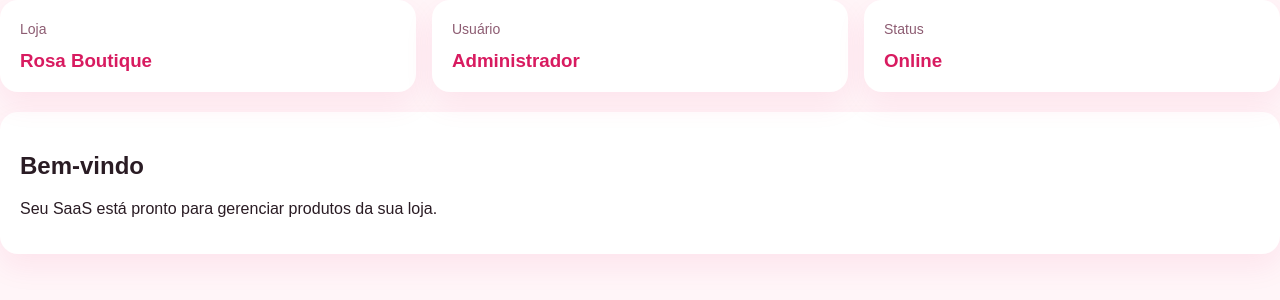
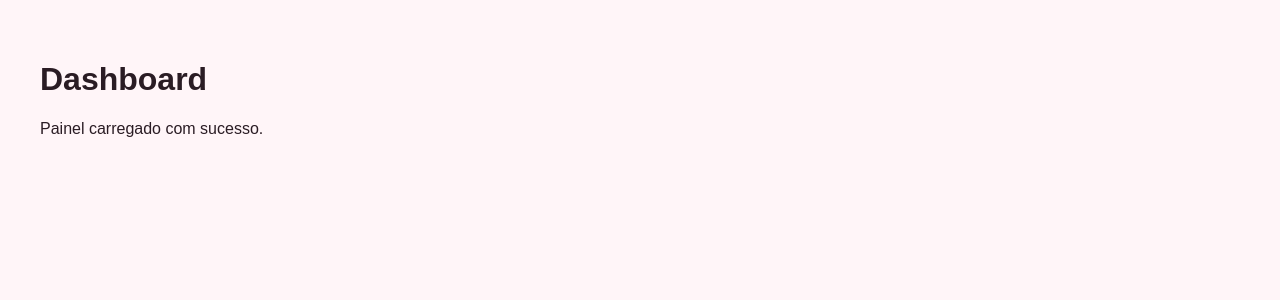
Before and after one commit to lucasmtdap-ai/estoque-frontend-premium, a React (Vite) app: page / in a window 1280 px wide. Shown: the top 300 px of the page. Built offline with nearby package versions, Linux system fonts and the light colour scheme.

Commit message:
Update Dashboard.jsx

```diff
--- a/src/pages/Dashboard.jsx
+++ b/src/pages/Dashboard.jsx
@@ -1,32 +1,10 @@
 import React from "react";
-import { getUser } from "../services/auth.js";
 
 export default function Dashboard() {
-  const user = getUser();
-
   return (
-    <div>
-      <div className="cards-grid">
-        <div className="dashboard-card">
-          <span>Loja</span>
-          <h3>{user?.loja || "Rosa Boutique"}</h3>
-        </div>
-
-        <div className="dashboard-card">
-          <span>Usuário</span>
-          <h3>{user?.nome || "Administrador"}</h3>
-        </div>
-
-        <div className="dashboard-card">
-          <span>Status</span>
-          <h3>Online</h3>
-        </div>
-      </div>
-
-      <div className="dashboard-panel">
-        <h2>Bem-vindo</h2>
-        <p>Seu SaaS está pronto para gerenciar produtos da sua loja.</p>
-      </div>
+    <div style={{ padding: 40 }}>
+      <h1>Dashboard</h1>
+      <p>Painel carregado com sucesso.</p>
     </div>
   );
 }
```
